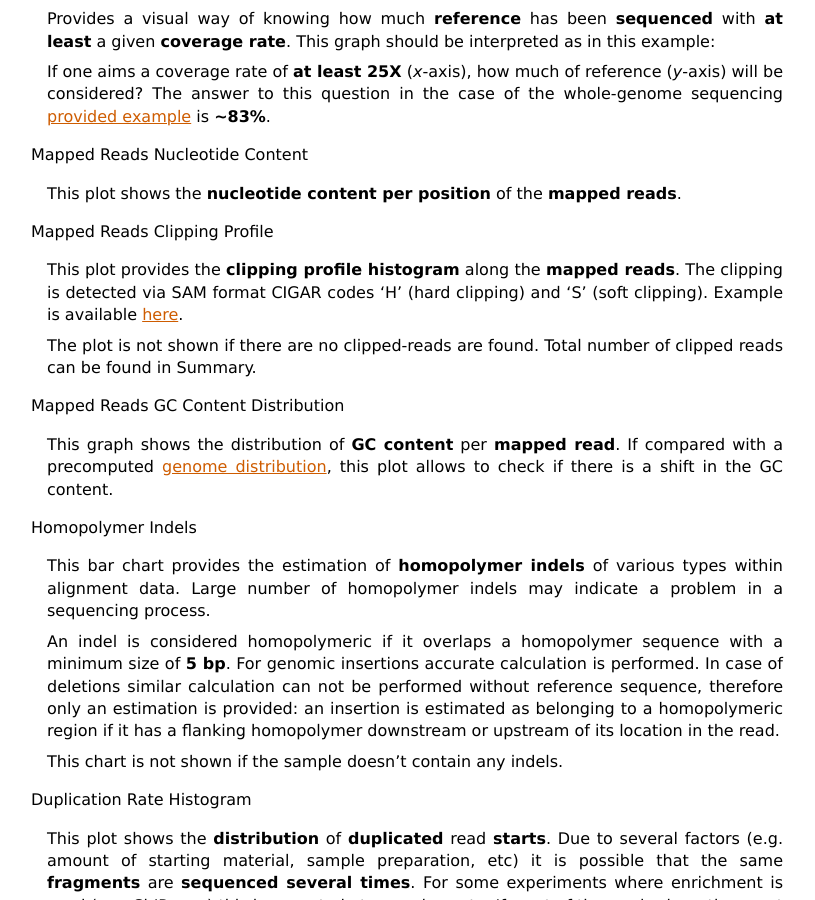
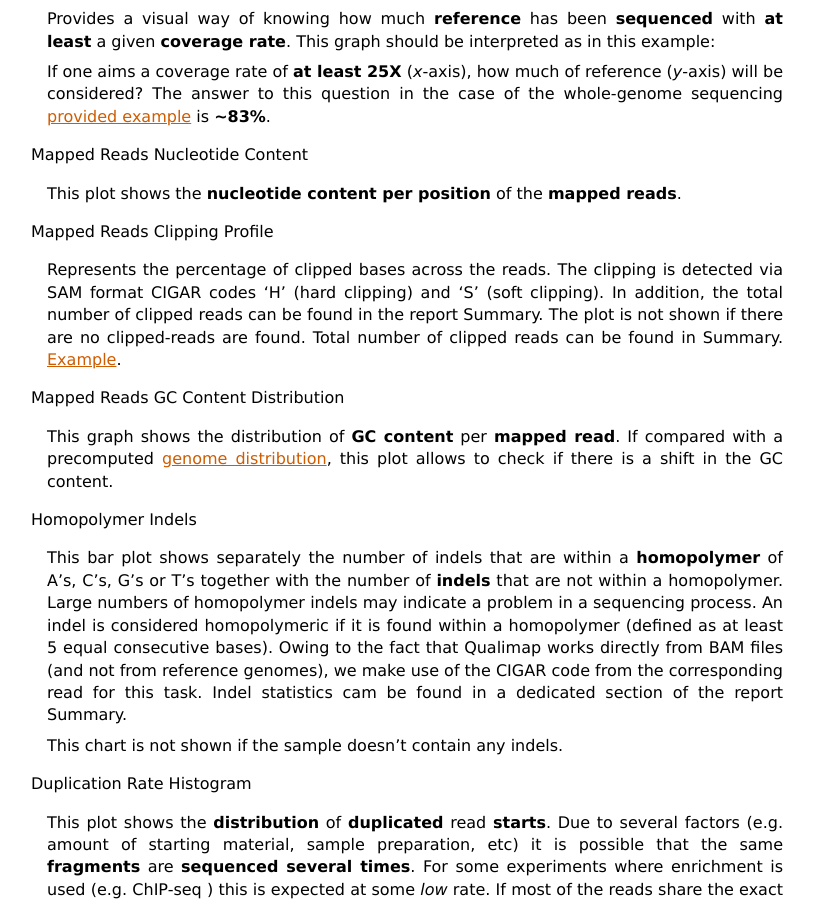
Before and after one commit to scchess/Qualimap, a Sphinx documentation site: the page built from doc/analysis.rst, in a window 1280 px wide and 900 px high, scrolled down 2586 px. Shown: the whole window, without its empty margins (49-864 px from the left). Built offline with Sphinx 7.4.7, drawn with Linux system fonts in a browser that asks for light colours; some of the changed text lies outside the part shown.

Commit message:
Last changes in documentation before we submit

```diff
--- a/doc/analysis.rst
+++ b/doc/analysis.rst
@@ -56,7 +56,7 @@ Input Parameters
 
 .. _input-gc-content:
 
-:guilabel:`Compare GC content distribution with...`
+:guilabel:`Compare GC content distribution with`
   This allows to **compare** the **GC distribution** of the sample with the selected pre-calculated **genome** GC distribution. Currently two genome distributions are available: human (hg19) and mouse (mm9). More species will be included in future releases.
 
 Advanced parameters
@@ -83,7 +83,7 @@ Output
 
 :guilabel:`Input`
 
-  In this section information about the **input data** and parameters is shown.
+  Here one can check the **input data** and the **parameters** used for the analysis.
 
 :guilabel:`Coverage Across Reference`
 
@@ -109,9 +109,7 @@ Output
 
 :guilabel:`Mapped Reads Clipping Profile`
 
-  This plot provides the **clipping profile histogram** along the **mapped reads**. The clipping is detected via SAM format CIGAR codes 'H' (hard clipping) and 'S' (soft clipping). Example is available `here <http://qualimap.bioinfo.cipf.es/samples/HG00096.chrom20_result/qualimapReport.html#genome_reads_clipping_profile.png>`_.
-
-  The plot is not shown if there are no clipped-reads are found. Total number of clipped reads can be found in :guilabel:`Summary`.
+  Represents the percentage of clipped bases across the reads. The clipping is detected via SAM format CIGAR codes ‘H’ (hard clipping) and ‘S’ (soft clipping). In addition, the total number of clipped reads can be found in the report Summary. The plot is not shown if there are no clipped-reads are found. Total number of clipped reads can be found in :guilabel:`Summary`. `Example <http://qualimap.bioinfo.cipf.es/samples/HG00096.chrom20_result/qualimapReport.html#genome_reads_clipping_profile.png>`_.
 
 :guilabel:`Mapped Reads GC Content Distribution`
 
@@ -119,9 +117,8 @@ Output
 
 :guilabel:`Homopolymer Indels`
 
-  This bar chart provides the estimation of **homopolymer indels** of various types within alignment data. Large number of homopolymer indels may indicate a problem in a sequencing process.
-
-  An indel is considered homopolymeric if it overlaps a homopolymer sequence with a minimum size of **5 bp**. For genomic insertions accurate calculation is performed. In case of deletions similar calculation can not be performed without reference sequence, therefore only an estimation is provided: an insertion is estimated as belonging to a homopolymeric region if it has a flanking homopolymer downstream or upstream of its location in the read.
+  This bar plot shows separately the number of indels that are within a **homopolymer** of A's, C's, G's or T's together with the number of **indels** that are not within a homopolymer. Large numbers of homopolymer indels may indicate a problem in a sequencing process. An indel is considered homopolymeric if it is found within a homopolymer (defined as at least 5 equal consecutive bases). Owing to the fact that Qualimap works directly from BAM files (and not from reference genomes), we make use of the CIGAR code from the corresponding read for this task.
+  Indel statistics cam be found in a dedicated section of the report Summary.
 
   This chart is not shown if the sample doesn't contain any indels.
 
@@ -212,11 +209,19 @@ Global Plots
 
   When a **Group File** is **provided** by the user or chosen from those supplied by Qualimap, a series of **plots** are **additionally generated**:
 
-:guilabel:`Detection per group`
+:guilabel:`Samples Correlation`
+
+  When two samples are provided, this plot determines the **correlation level** between both samples. Due to the often wide range of expression data (counts), a log2-transformation is applied in order to improve the graphical representation. Features not detected in any of the two samples are removed for this analysis. To avoid infinite values in the case of genes with 0 counts in one of the samples, log2(expression + 1) is used.  Thus, sample 1 is depicted in X-axis and sample 2 in Y-axis.
+  The colors of the plot should be interpreted as a map. The blue color is the level of the sea and the white color the top of the mountain. Hence, the higher you are over the sea level, the more genes you have in that range of X-Y values.
+  In addition, the title of the plot includes the **Pearson's correlation coefficient**, which indicates if both samples present a linear relationship.
+
+
+
+:guilabel:`Detection Per Class`
 
   This barplot allows the user to know which kind of features are being detected his sample(s). The *x*-axis shows all the groups included in the :guilabel:`Group File` (or the biotypes supplied by Qualimap). The grey bars are the percentage of features of each group within the reference genome (or transcriptome, etc.). The striped color bars are the percentages of features of each group detected in the sample with regard to the genome. The solid color bars are the percentages that each group represents in the total detected features in the sample.
 
-:guilabel:`Counts per group`
+:guilabel:`Counts Per Class`
 
   A boxplot per each group describes the counts distribution for the detected features in that group.
 
--- a/doc/faq.rst
+++ b/doc/faq.rst
@@ -66,9 +66,9 @@ The analysis is finished when all windows are processed.
 
 |
 
-**Q**: *What is the scalability of QualiMap? Can it be run on a cluster?*
+**Q**: *What is the scalability of QualiMap? Can it run on a cluster?*
 
-**A**: Currently QualiMap can only use multicore systems to improve the performance. In future we plan to support cluster and computational cloud execution for BAM QC.
+**A**: Currently qualimap is designed to run in a single multicore machine. In the future we plan to support cluster and computational cloud execution for BAM QC.
 
 |
 
--- a/doc/samples.rst
+++ b/doc/samples.rst
@@ -15,7 +15,7 @@ Alignments
    Whole genome sequencing data of C. elegans from the following `study <http://trace.ncbi.nlm.nih.gov/Traces/sra/?study=ERP000975>`_.
 
 - `HG00096.chrom20.bam <http://qualimap.bioinfo.cipf.es/samples/alignments/HG00096.chrom20.bam>`_ (278 MB)
-   Whole genome sequencing of H. sapiens from `1000 Genomes project <http://www.1000genomes.org/>`_. The header of the BAM file was changed in order to contain only chromosome 20. Original file can be found `here <ftp://ftp.1000genomes.ebi.ac.uk/vol1/ftp/phase1/data/HG00096/alignment/HG00096.chrom20.ILLUMINA.bwa.GBR.low_coverage.20101123.bam>`_.
+   Sequencing of the chromosome 20 from a H. sapiens sample from `1000 Genomes project <http://www.1000genomes.org/>`_. The header of the BAM file was changed in order to contain only chromosome 20. Original file can be found `here <ftp://ftp.1000genomes.ebi.ac.uk/vol1/ftp/phase1/data/HG00096/alignment/HG00096.chrom20.ILLUMINA.bwa.GBR.low_coverage.20101123.bam>`_.
 
 Annotations
 ***********
--- a/doc/tools.rst
+++ b/doc/tools.rst
@@ -81,7 +81,7 @@ Input
   Path to the ouput file.
 
 :guilabel:`Save computation summary`
-  This option controls whether to save overall computation statistics. !Say where!
+  This option controls whether to save overall computation statistics. If selected, the statistics will be saved in a file named `$INPUT_BAM`.counts
 
 
 :guilabel:`Multi-mapped reads`
@@ -96,7 +96,9 @@ Input
     Each read is weighted according to the number of mapped locations. For example, a read mapped to 4 different locations will add 0.25 to the counts of each location.
 
 :guilabel:`Calculate 5' and 3' coverage bias`
-   When this option is selected coverage of 1000 most expressed genes is analysed to determine coverage bias in 5' and 3' ends of the genes. Note, that this option currently works only for canonical gene model as it presented in GTF file i.e. if `Feature ID` equals **gene_id** and `Feature type` equals **exon**, and also attributes must include **transcript_id**.
+  If a **GTF file** is provided, the user has the possibility of computing **5' - 3' bias**. The application automatically constructs the 5' and 3' UTR (100 bp) from the gene definitions of the GTF file and determines the coverage rate of the 1000 most highly expressed transcripts in the UTR regions. This information is then stored in the *computation summary* file, together with the statistics of the counting procedure.
+
+.. note:: This option requires a standard gene model definition. The UTRs are computed for the first and last exons of each transcript. Therefore, `exon` is the feature of interest (third field of the GTF) and `gene_id`, `transcript_id` should be attributes (ninth field of the GTF).
 
 
 Output
--- a/doc/workflow.rst
+++ b/doc/workflow.rst
@@ -48,7 +48,7 @@ Exporting results
 
 - Similarly one can save the report to a PDF document by using a main menu item :menuselection:`File --> Export to PDF`.
 
-- Note that for plots in :ref:`BAM QC <bamqc>` and :ref:`Counts QC <countsqc>` it is also possible to export the underlying raw data using context menu, which can be summoned with right mouse button.
+- Note that for plots in :ref:`BAM QC <bamqc>` and :ref:`Counts QC <countsqc>` it is also possible to export the underlying raw data using the context menu, with appears by clicking the right mouse button in the corresponding plot. In addition, when the report is exported to HTML, the raw data for all plots can be found in the output folder.
 
 
 Using tools
@@ -59,5 +59,3 @@ Using tools
   1. :ref:`Compute Counts <compute-counts>` for counting how many reads are mapped to each region of interest at the desired level (genes, transcripts, etc.)
 
   2. :ref:`Clustering <clustering>` for obtaining groups of genomic features that share similar coverage profiles
-
-  which is of interest in epigenomic studies (e.g. methylation). Here, the smoothed coverages of the corresponding genomic features are computed and k-means clustering is applied by means of the Repitools package (Statham et al., 2010).provides also additional fuality other than quality control checks. The :guilabel:`Tools` main menu item allows to access this functionality. Currently there are two tools available -- :ref:`Clustering <clustering>`, for clustering genomic features, and :ref:`Compute Counts <compute-counts>`, for obtaining the number of reads that map to a given list of genomic features. More tools will be added in future versions of Qualimap.
```
Also changed, not shown: other parts of doc/analysis.rst (+3 -3 lines).
